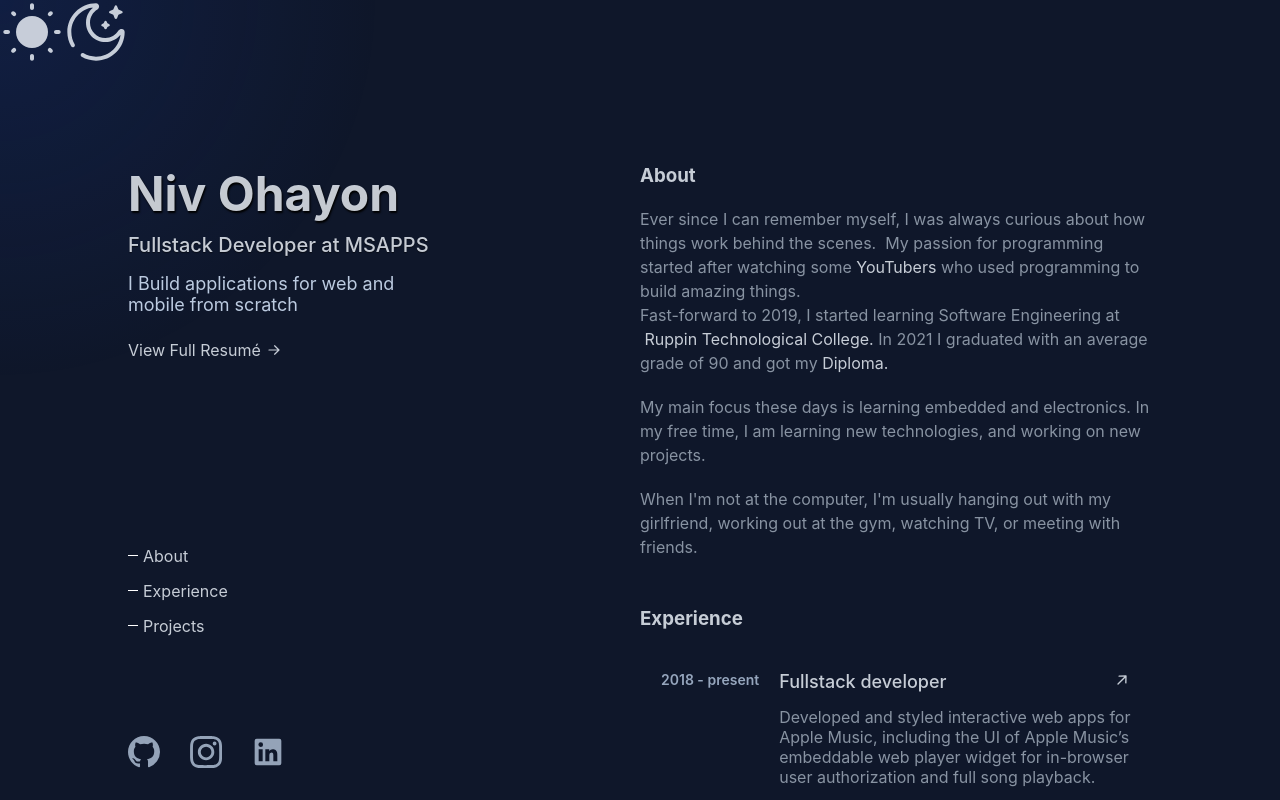
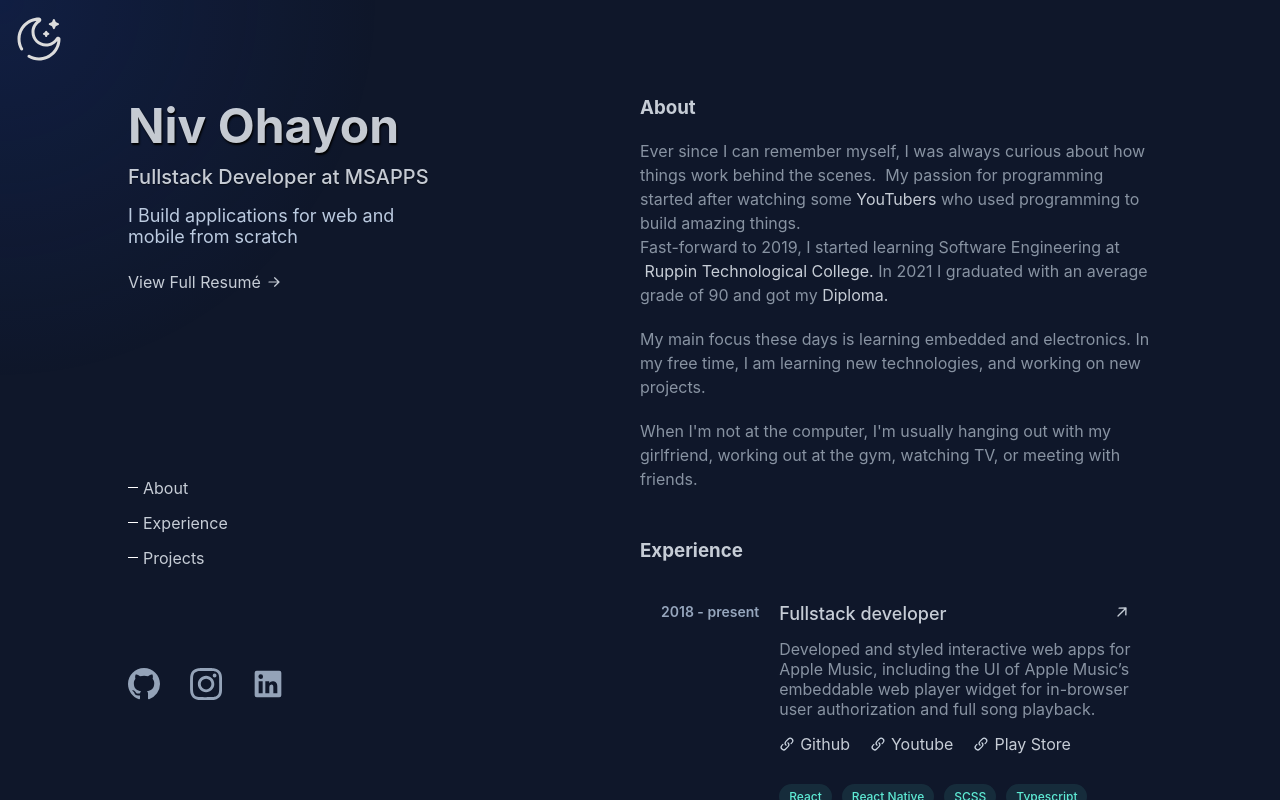
Before and after one commit to nivohayon/MyPortfolio, a React (Vite) app: page / in a window 1280 px wide. Built offline with nearby package versions, Linux system fonts and the light colour scheme.

Commit message:
Added theme switch

```diff
--- a/src/components/ThemeSwitch/ThemeSwitch.css
+++ b/src/components/ThemeSwitch/ThemeSwitch.css
@@ -1,14 +1,45 @@
 .container__ThemeSwitch {
+  position: fixed;
+  top: 15px;
+  left: 15px;
+  width: 48px;
+  height: 48px;
+  overflow: hidden;
+  cursor: pointer;
 }
 
 .sun_icon__ThemeSwitch {
-  width: 64px;
-  height: 64px;
-  fill: var(--primaryColor);
+  width: 48px;
+  height: 48px;
+  fill: #dcdcdc;
+  position: absolute;
+  left: 0;
+  top: 0;
+  transition: all 700ms ease-out;
 }
 
 .moon_icon__ThemeSwitch {
-  width: 64px;
-  height: 64px;
-  fill: var(--primaryColor);
+  width: 48px;
+  height: 48px;
+  fill: #dcdcdc;
+  position: absolute;
+  left: 0;
+  top: 48px;
+  transition: all 700ms ease-out;
 }
+
+.dark .moon_icon__ThemeSwitch {
+  top: 0;
+}
+
+.dark .sun_icon__ThemeSwitch {
+  top: 96px;
+}
+
+.light .sun_icon__ThemeSwitch {
+  top: 0;
+}
+
+.light .moon_icon__ThemeSwitch {
+  top: 96px;
+}
--- a/src/components/ThemeSwitch/ThemeSwitch.tsx
+++ b/src/components/ThemeSwitch/ThemeSwitch.tsx
@@ -1,8 +1,9 @@
 import SunIconSVG from '../../assets/sun_icon.svg?react';
 import MoonIconSVG from '../../assets/moon_icon.svg?react';
-import { useContext } from 'react';
+import { useContext, useRef } from 'react';
 import Store from '../../store';
 import { setTheme } from '../../store/actions/themeActions';
+import { combineClasses } from '../../utils/combineClasses';
 import './ThemeSwitch.css';
 
 function ThemeSwitch() {
@@ -10,12 +11,22 @@ function ThemeSwitch() {
     state: { theme },
     dispatchers: { dispatchTheme },
   } = useContext(Store);
+
+  const containerRef = useRef<HTMLDivElement>(null);
+
   const handleToggle = () => {
-    dispatchTheme(setTheme(theme === 'dark' ? 'light' : 'dark'));
+    const newTheme = theme === 'dark' ? 'light' : 'dark';
+    dispatchTheme(setTheme(newTheme));
+    if (containerRef.current) {
+      containerRef.current.className = `container__ThemeSwitch ${newTheme}`;
+    }
   };
 
   return (
-    <div className="container__ThemeSwitch">
+    <div
+      ref={containerRef}
+      className={combineClasses('container__ThemeSwitch', theme)}
+    >
       <SunIconSVG onClick={handleToggle} className="sun_icon__ThemeSwitch" />
       <MoonIconSVG onClick={handleToggle} className="moon_icon__ThemeSwitch" />
     </div>
```
